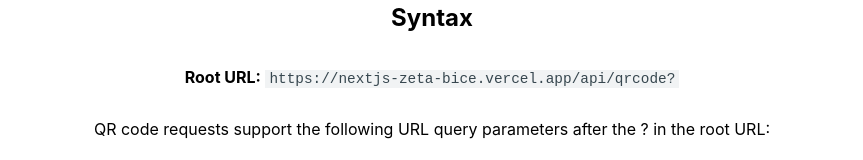
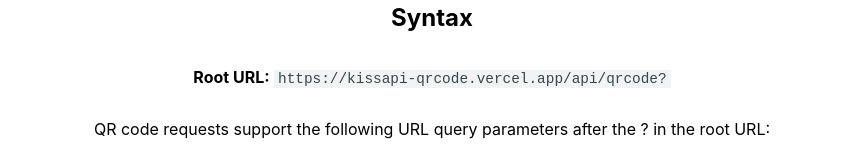
Before and after one commit to doseeing/kissapi-qrcode, a Next.js app: page / in a window 1280 px wide. Shown: the part 255-415 px from the top of the page, without its empty margins (208-1071 px from the left). Built offline with nearby package versions, Linux system fonts and the light colour scheme.

Commit message:
chore: change base url

```diff
--- a/pages/index.js
+++ b/pages/index.js
@@ -2,7 +2,7 @@
 import styles from "../styles/Home.module.css";
 
 export default function Home() {
-  const rootURL = "https://nextjs-zeta-bice.vercel.app";
+  const rootURL = "https://kissapi-qrcode.vercel.app";
   return (
     <div className={styles.container}>
       <Head>
```
